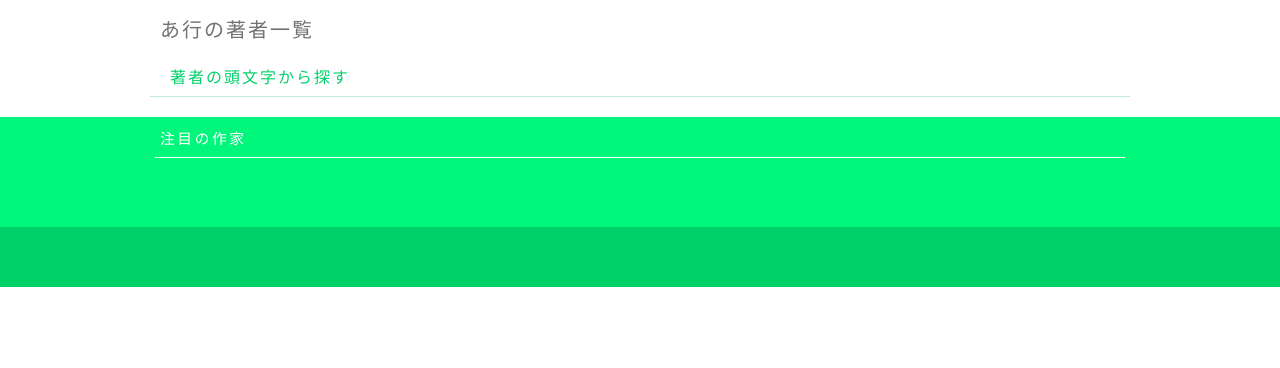
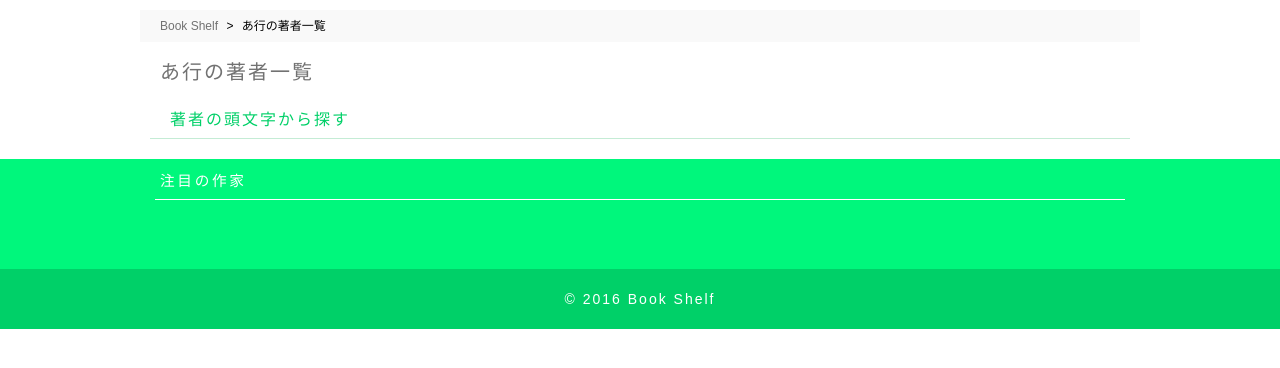
Before and after one commit to nanakenashi/book_search, a Flask app: a page that uses src/templates/_base.html in a window 1280 px wide. Shown: the part 60-428 px from the top of the page. Run offline with Flask 2, Linux system fonts and the light colour scheme; data that the repository does not hold is empty.

Commit message:
Added breadcrumbs and copyright

```diff
--- a/src/static/css/layout.css
+++ b/src/static/css/layout.css
@@ -39,6 +39,19 @@ footer {
   height: 60px;
 }
 
+footer div {
+  line-height: 60px;
+  width: 100%;
+  text-align: center;
+}
+
+footer div p {
+  color: #fff;
+  font-size: 14px;
+  letter-spacing: 2px;
+  text-align: center;
+}
+
 #eyecatch {
   width: 100%;
 }
@@ -46,6 +59,34 @@ footer {
 #eyecatch img {
   width: 100%;
   height: 600px;
+}
+
+#breadcrumbs {
+  width: 980px;
+  margin: 10px auto;
+  padding: 10px;
+  background-color: #f9f9f9;
+}
+
+#breadcrumbs p {
+  color:#000;
+  font-size: 12px;
+  padding-left: 10px;
+}
+
+#breadcrumbs span {
+  padding: 5px;
+}
+
+#breadcrumbs p a {
+  color:#727272;
+  font-size: 12px;
+  text-decoration: none;
+}
+
+#breadcrumbs p a:hover {
+  color:#d00068;
+  text-decoration: underline;
 }
 
 #pre-footer {
--- a/src/static/css/list.css
+++ b/src/static/css/list.css
@@ -6,8 +6,9 @@
 }
 
 .list ul {
-  margin: 10px auto;
+  margin: 10px auto 30px auto;
   list-style: none;
+  overflow: hidden;
 }
 
 .list li {
--- a/src/templates/_base.html
+++ b/src/templates/_base.html
@@ -2,7 +2,9 @@
 <html lang="ja">
   <head>
     <title>
-      Book Shelf
+      {% block title %}
+        Book Shelf
+      {% endblock %}
     </title>
     <meta charset="utf-8">
 
@@ -22,6 +24,13 @@
       {% block eyecatch %}
       {% endblock %}
     </div>
+
+    {% block breadcrumbs %}
+      <div id="breadcrumbs">
+        {% block breadcrumbs_contents %}
+        {% endblock %}
+      </div>
+    {% endblock %}
 
     <main>
       {% block main_contents %}
@@ -52,6 +61,9 @@
     {% endblock %}
 
     <footer>
+      <div>
+        <p>© 2016 Book Shelf</p>
+      </div>
     </footer>
   </body>
 </html>
--- a/src/templates/authors.html
+++ b/src/templates/authors.html
@@ -1,8 +1,19 @@
 {% extends '_base.html' %}
+
+{% block title %}
+  Book Shelf | 「{{ line }}」から始まる著者を探す
+{% endblock %}
 
 {% block css %}
   <link href="{{ url_for('static', filename='css/authors.css') }}" rel="stylesheet">
   <link href="{{ url_for('static', filename='css/list.css') }}" rel="stylesheet">
+{% endblock %}
+
+{% block breadcrumbs_contents %}
+  <p>
+    <a href="{{ url_for('index')}}">Book Shelf</a> <span>&gt</span>
+    {{ line }}行の著者一覧
+  </p >
 {% endblock %}
 
 {% block main_contents %}
--- a/src/templates/index.html
+++ b/src/templates/index.html
@@ -7,6 +7,9 @@
 
 {% block eyecatch %}
   <img src="{{ url_for('static', filename='image/eyecatch.jpg') }}">
+{% endblock%}
+
+{% block breadcrumbs %}
 {% endblock%}
 
 {% block main_contents %}
@@ -44,5 +47,5 @@
   </div>
 {% endblock%}
 
-{% block popular_author %}
+{% block pre_footer %}
 {% endblock%}
```
Also changed, not shown: src/templates/author.html (+12 -1 lines).
